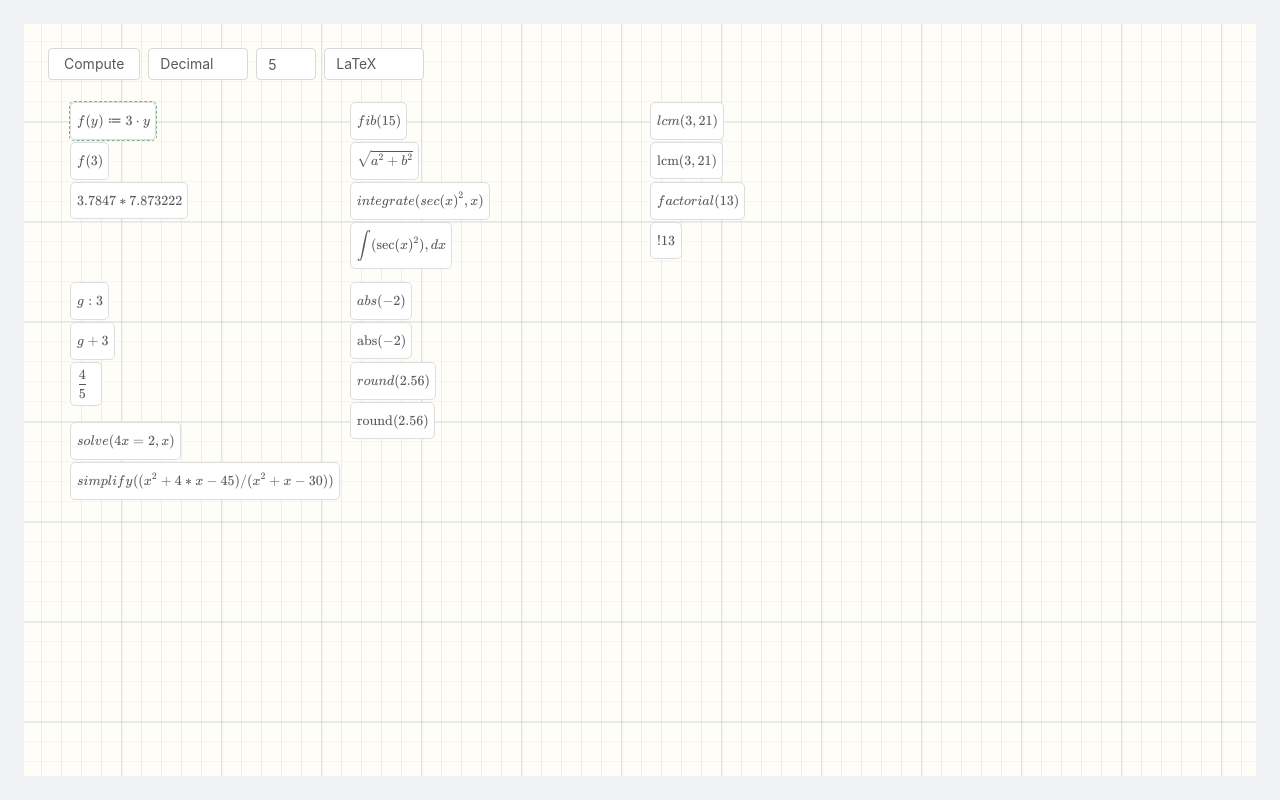
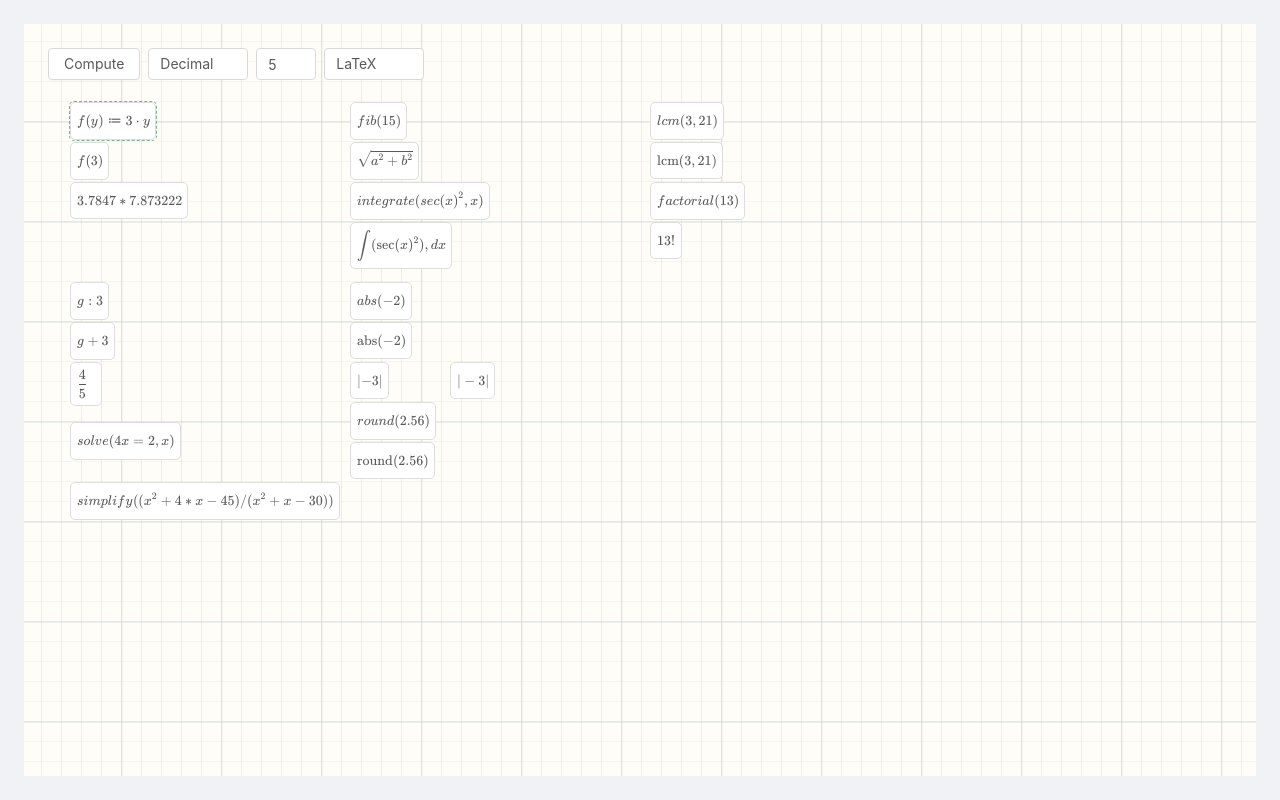
Before and after one commit to phcreery/mathpad, a Vue app: page / in a window 1280 px wide. Built offline with nearby package versions, Linux system fonts and the light colour scheme; a web font is replaced by a local one; what vue-katex would draw is missing.

Commit message:
abs characters

```diff
--- a/src/calc/calculator.js
+++ b/src/calc/calculator.js
@@ -44,6 +44,17 @@ function interpretSpecialCommands(str) {
   var operatorsRegex = /\\operatorname\{*([^}]+?)\}/gi
   var strippedvalue = str.replace(operatorsRegex, '\\$1')
   console.log('stripped', strippedvalue)
+
+
+  // \left|\right| to abs()
+  var absRegex = /\\left\|/gi
+  strippedvalue = strippedvalue.replace(absRegex, 'abs(')
+  console.log('stripped', strippedvalue)
+
+  absRegex = /\\right\|/gi
+  strippedvalue = strippedvalue.replace(absRegex, ')')
+  console.log('stripped', strippedvalue)
+
   return strippedvalue
 
 }
--- a/src/components/Page.vue
+++ b/src/components/Page.vue
@@ -96,21 +96,23 @@ export default {
           {id: 4, x:20, y:240,  function: "g+3", result: ""},
           {id: 5, x:20, y:280,  function: "\\frac{4}{5}", result: ""},
           {id: 6, x:20, y:340,  function: "solve(4x=2,x)", result: ""},
-          {id: 7, x:20, y:380,  function: "simplify((x^2+4*x-45)/(x^2+x-30))", result: ""},
+          {id: 7, x:20, y:400,  function: "simplify((x^2+4*x-45)/(x^2+x-30))", result: ""},
 
           {id: 8, x:300, y:20,  function: "fib(15)", result: ""},
           {id: 9, x:300, y:60,  function: "\\sqrt{a^2 + b^2}", result: ""},
           {id: 10, x:300, y:100,  function: "integrate(sec(x)^2, x)", result: ""}, //\int\sec(x),dx
           {id: 11, x:300, y:140,  function: "\\int(\\sec(x)^2),dx", result: ""}, //\int\sec(x),dx
           {id: 12, x:300, y:200,  function: "abs(-2)", result: ""},
-          {id: 13, x:300, y:240,  function: "\\operatorname{abs}(-2)", result: ""},
-          {id: 14, x:300, y:280,  function: "round(2.56)", result: ""},
-          {id: 15, x:300, y:320,  function: "\\operatorname{round}(2.56)", result: ""},
+          {id: 13, x:300, y:240,  function: "\\operatorname{abs}(-2)", result: ""}, // \left|-3\right|
+          {id: 14, x:300, y:280,  function: "\\left|-3\\right|  ", result: ""}, // \left|-3\right|
+          {id: 15, x:400, y:280,  function: "|-3|  ", result: ""},
+          {id: 16, x:300, y:320,  function: "round(2.56)", result: ""},
+          {id: 17, x:300, y:360,  function: "\\operatorname{round}(2.56)", result: ""},
 
-          {id: 16, x:600, y:20,  function: "lcm(3, 21)", result: ""},
-          {id: 17, x:600, y:60,  function: "\\operatorname{lcm}(3, 21)", result: ""},
-          {id: 18, x:600, y:100,  function: "factorial(13)", result: ""},
-          {id: 19, x:600, y:140,  function: "!13", result: ""},
+          {id: 18, x:600, y:20,  function: "lcm(3, 21)", result: ""},
+          {id: 19, x:600, y:60,  function: "\\operatorname{lcm}(3, 21)", result: ""},
+          {id: 20, x:600, y:100,  function: "factorial(13)", result: ""},
+          {id: 21, x:600, y:140,  function: "13!", result: ""},
 
         ]
       }
```
